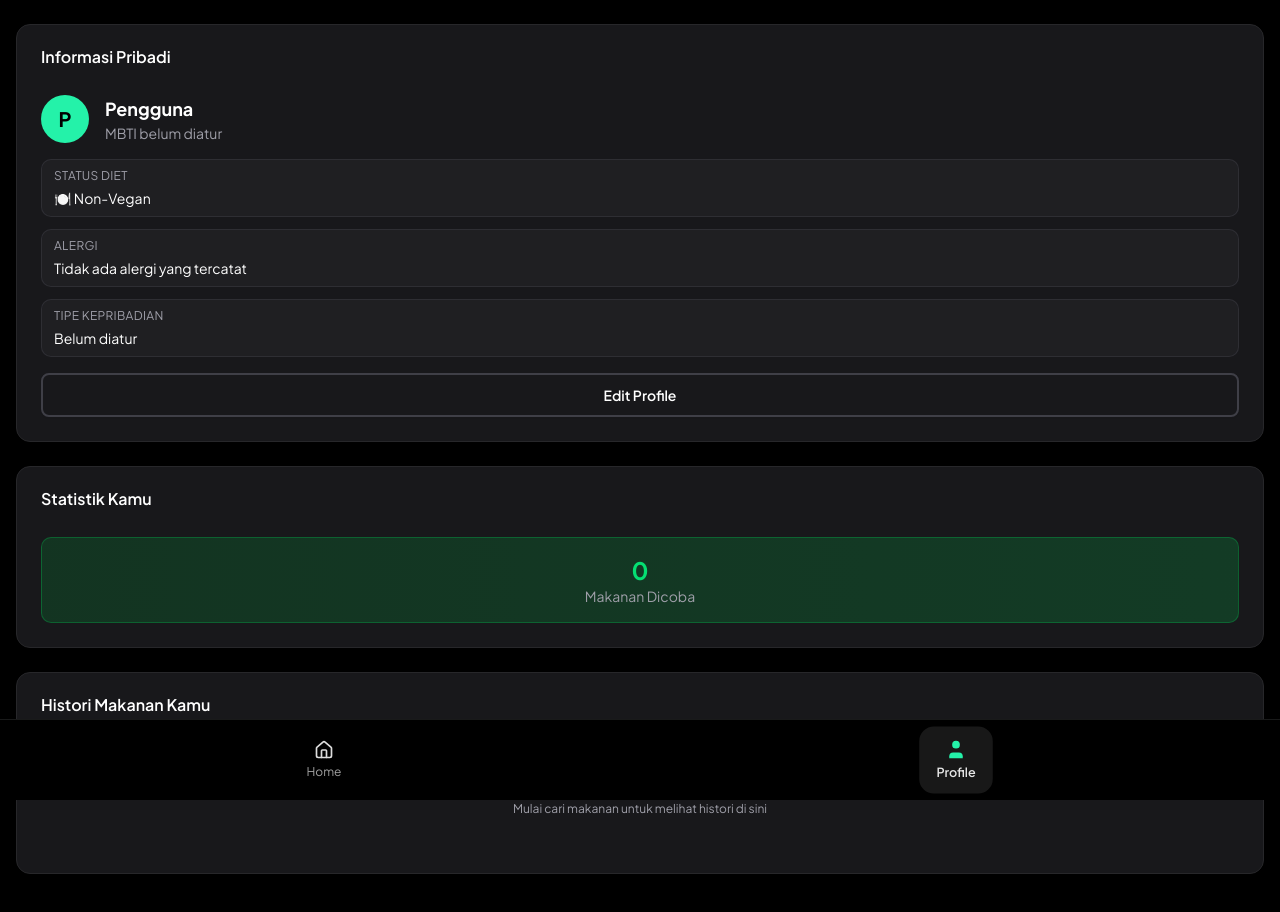
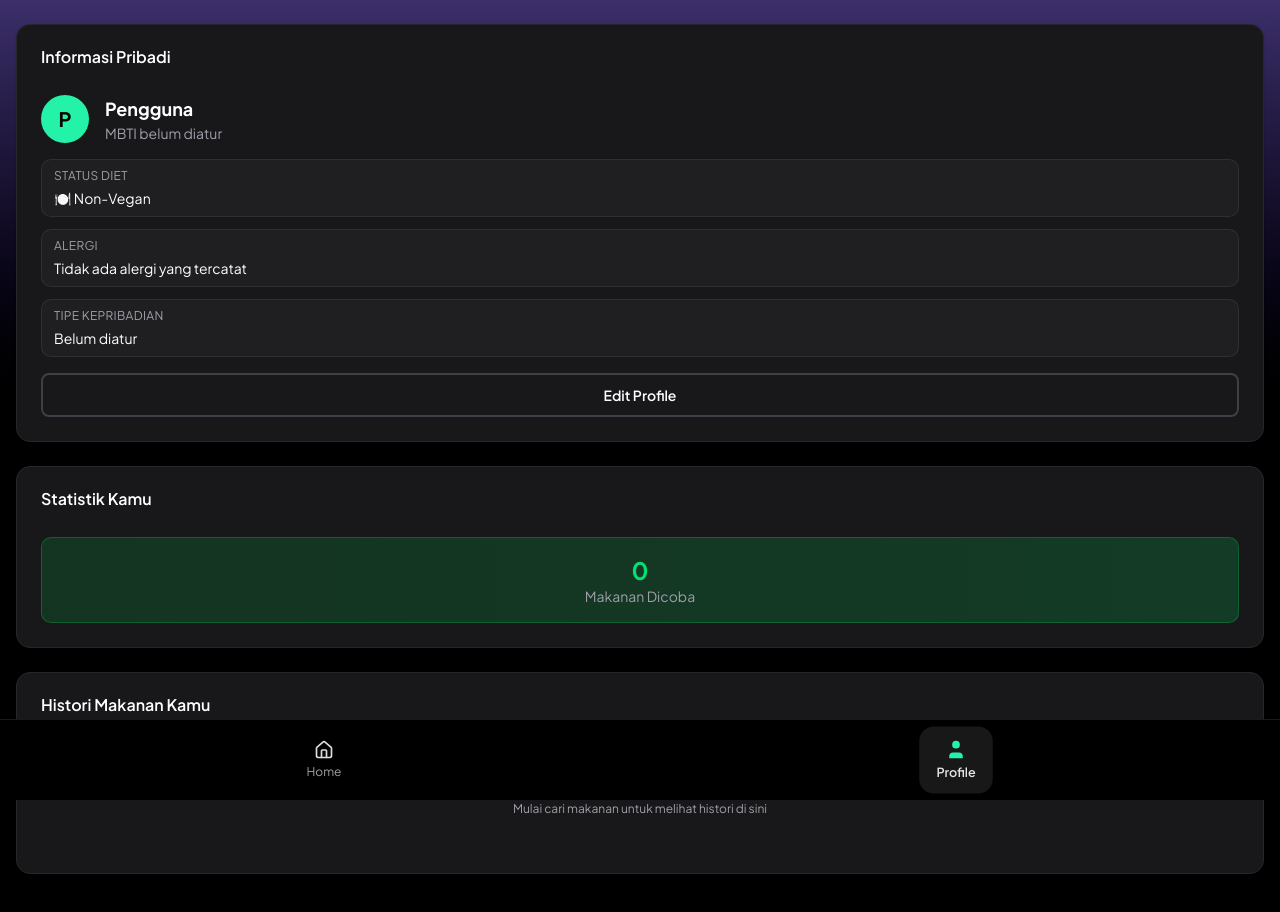
Before and after one commit to deronoitz/mahi-frontend, a Next.js app: page /profile in a window 1280 px wide. Shown: the top 912 px of the page. Built offline with nearby package versions, Linux system fonts and the light colour scheme.

Commit message:
feat: update ProfilePage background with gradient styling

```diff
--- a/src/app/profile/page.tsx
+++ b/src/app/profile/page.tsx
@@ -115,7 +115,7 @@ export default function ProfilePage() {
   };
 
   return (
-    <div className="min-h-screen bg-black text-white">
+    <div className="min-h-screen bg-gradient-to-b from-[#3c2f6b] via-[#000000] to-[#000000] text-white">
       {/* Main Content */}
       <main className="px-4 py-6 space-y-6">
         {/* Profile Info */}
```
